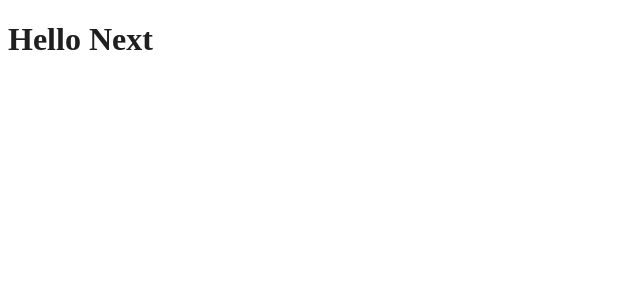
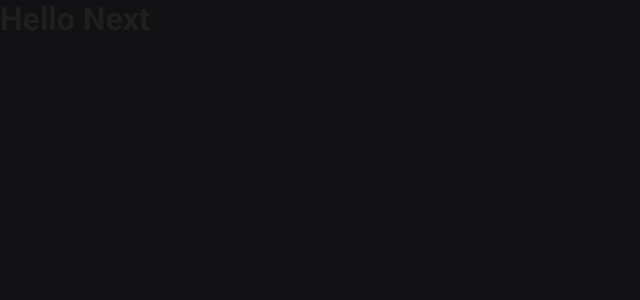
Before and after one commit to jonathanpauluze/ignews, a Next.js app: page / in a window 1280 px wide. Shown: the top 300 px of the page, without its empty margins (0-640 px from the left). Built offline with nearby package versions, Linux system fonts and the light colour scheme.

Commit message:
feat: create global styles

```diff
--- a/src/pages/_app.tsx
+++ b/src/pages/_app.tsx
@@ -1,4 +1,6 @@
 import { AppProps } from 'next/app';
+
+import '../styles/global.scss';
 
 function MyApp({ Component, pageProps }: AppProps) {
   return <Component {...pageProps} />
--- /dev/null
+++ b/src/styles/global.scss
@@ -0,0 +1,44 @@
+* {
+  margin: 0;
+  padding: 0;
+  box-sizing: border-box;
+}
+
+:root {
+  --white: #FFFFFF;
+
+  --gray-100: #E1E1E6;
+  --gray-300: #A8A8B3;
+  --gray-900: #121214;
+
+  --cyan-500: #61DAFB;
+  --yellow-500: #EBA417;
+}
+
+html {
+  @media (max-width: 1080px) {
+    font-size: 93.75%;
+  }
+
+  @media (max-width: 720px) {
+    font-size: 87.5%;
+  }
+}
+
+body {
+  color: var(--white);
+  background-color: var(--gray-900);
+}
+
+body, input, textarea, select, button {
+  font: 400 1rem "Roboto", sans-serif;
+}
+
+button {
+  cursor: pointer;
+}
+
+a {
+  color: inherit;
+  text-decoration: none;
+}
```
